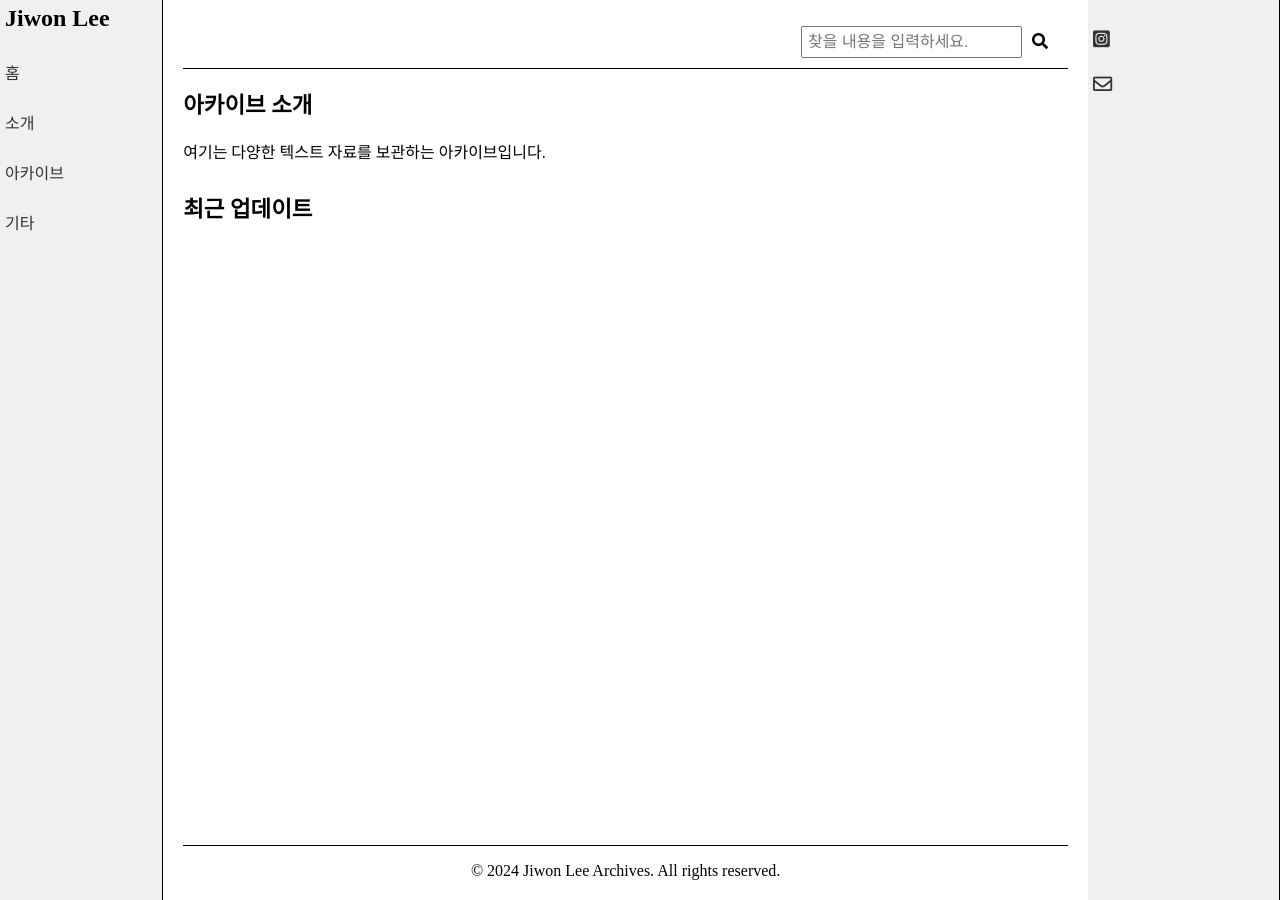
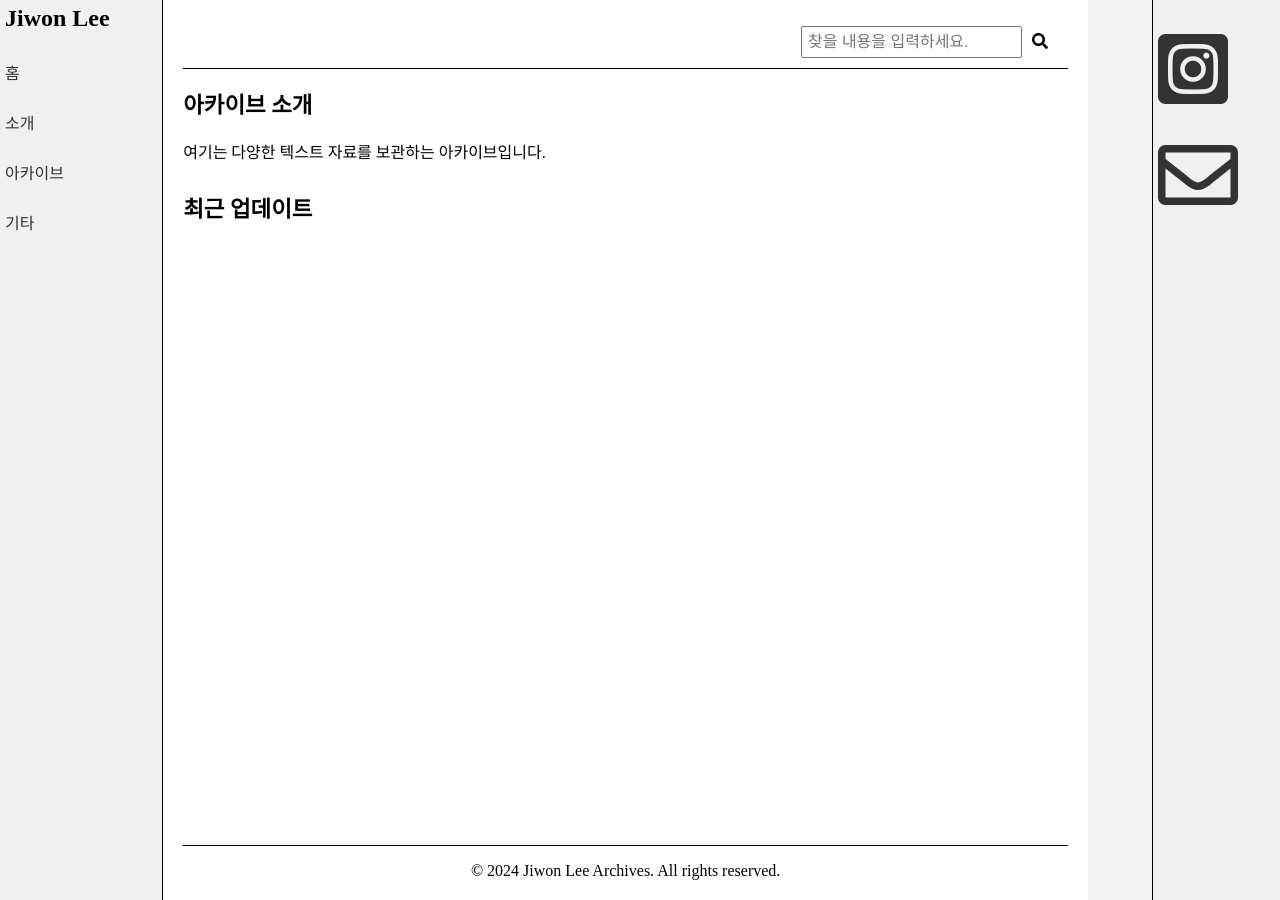
Before and after one commit to LfayeJ/archives, a Jekyll site: the page built from index.html, in a window 1280 px wide. Built offline with Jekyll 4.4.1, drawn with Linux system fonts in a browser that asks for light colours; some web fonts are replaced.

Commit message:
Update styles.css

```diff
--- a/assets/css/styles.css
+++ b/assets/css/styles.css
@@ -103,16 +103,16 @@ img {
   position: fixed;
   top: 0;
   right: 0;
-  width: 15%; /* 기존 사이드바와 동일한 너비 */
+  width: 10%; /* 기존 사이드바와 동일한 너비 */
   min-height: 100vh; /* 화면 전체 높이 */
   background-color: #f0f0f0; /* 배경색 */
   padding: 5px; /* 내부 여백 */
   box-sizing: border-box;
-  border-right: 1px solid var(--border-color); /* 구분선 */
+  border-left: 1px solid var(--border-color); /* 구분선 */
 }
 
 .additional-side-menu h1 {
-  margin-top: 0; /* 기본 마진 제거 */
+  margin-top: 1; /* 기본 마진 제거 */
   font-size: 1.5em; /* 제목의 글자 크기 */
 }
 
@@ -141,7 +141,7 @@ img {
 
 .additional-side-menu ul li a i {
   margin-right: 10px; /* 아이콘과 텍스트 사이의 간격 설정 */
-  font-size: 1.2em; /* 아이콘 크기 설정 */
+  font-size: 5em; /* 아이콘 크기 설정 */
 }
 
 .main-content {
```
